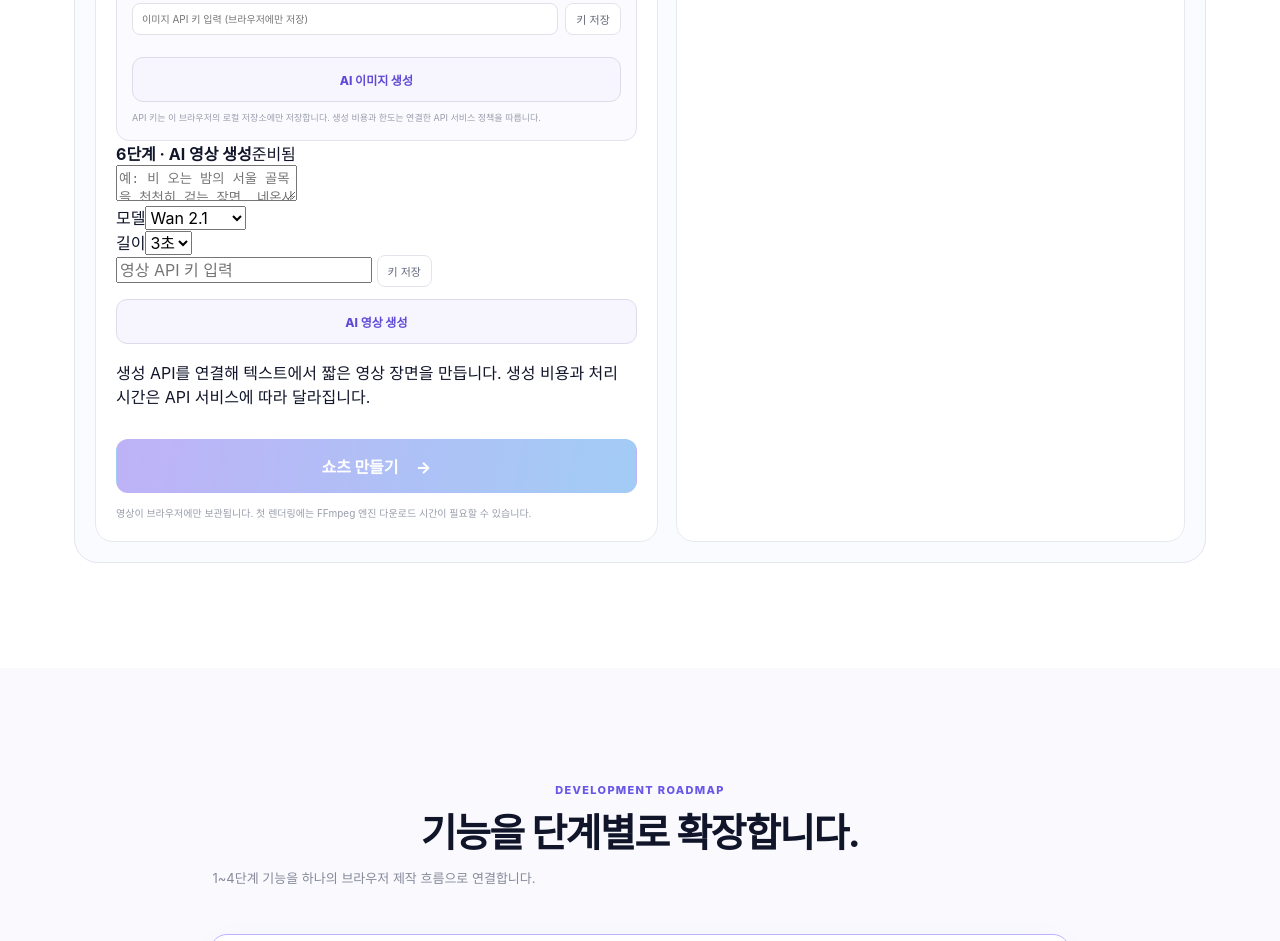
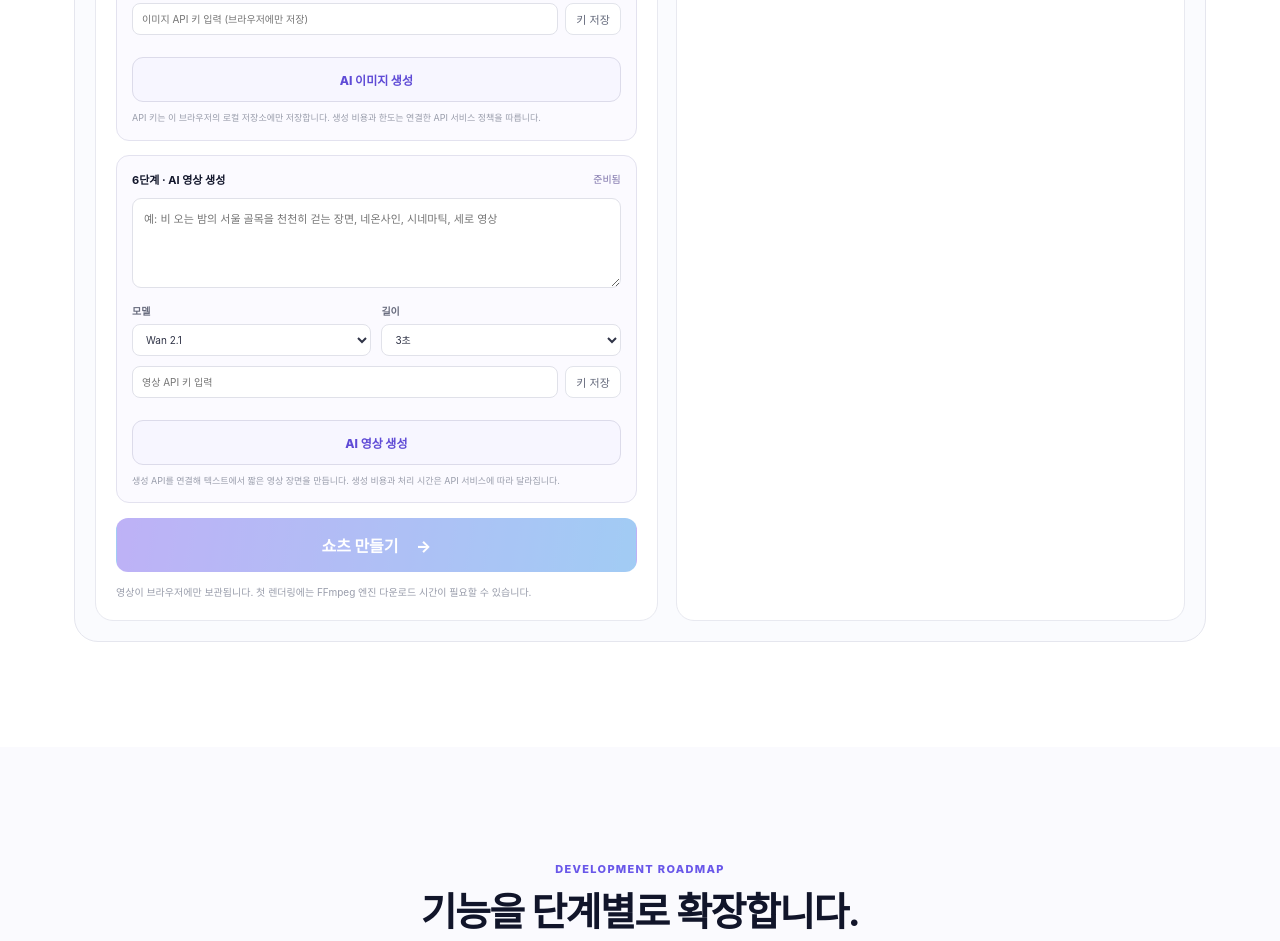
Before and after one commit to kjh9410065-art/flick-shorts, a plain HTML site: page index.html in a window 1280 px wide. Shown: the part 2336-3277 px from the top of the page. Drawn offline with Linux system fonts and the light colour scheme.

Commit message:
style: add AI video generator

```diff
--- a/style.css
+++ b/style.css
@@ -133,3 +133,14 @@ footer { max-width:1180px; margin:auto; padding:28px 24px 45px; display:flex; ju
 .image-result .download-btn{display:block;margin-top:8px;text-align:center}
 .image-note{margin:9px 0 0;color:#999dab;font-size:9px;line-height:1.5}
 @media(max-width:520px){.image-options{grid-template-columns:1fr}}
+
+/* 6단계 AI 영상 생성 UI입니다. */
+.video-ai-box{margin-top:14px;padding:15px;border:1px solid #e3e2ef;border-radius:13px;background:#fbfaff}
+.video-ai-head{display:flex;align-items:center;justify-content:space-between;font-size:11px}.video-ai-head span{color:#7b70a8;font-size:10px}
+.video-ai-box textarea{width:100%;min-height:90px;margin-top:11px;padding:11px;border:1px solid #e0e1e9;border-radius:9px;resize:vertical;outline:none;font:inherit;font-size:11px;color:#2b2f40}.video-ai-box textarea:focus{border-color:#7055ed}
+.video-ai-options{display:grid;grid-template-columns:1fr 1fr;gap:10px;margin-top:11px}.video-ai-options>div{display:flex;flex-direction:column;gap:6px}.video-ai-options label{font-size:10px;font-weight:800;color:#666a7c}.video-ai-options select{padding:8px 9px;border:1px solid #e1e2ea;border-radius:8px;background:#fff;font-size:10px;color:#303447}
+.video-ai-key-row{display:flex;gap:7px;margin-top:10px}.video-ai-key-row input{min-width:0;flex:1;padding:9px;border:1px solid #e0e1e9;border-radius:8px;font-size:10px;outline:none}
+.video-ai-actions{display:flex;gap:8px;margin-top:10px}.video-ai-actions .secondary-btn{flex:1}
+.video-ai-result{margin-top:10px}.video-ai-result video{display:block;width:100%;max-height:480px;border-radius:10px;background:#111}.video-ai-result .download-btn{display:block;margin-top:8px;text-align:center}
+.video-ai-note{margin:9px 0 0;color:#999dab;font-size:9px;line-height:1.5}
+@media(max-width:520px){.video-ai-options{grid-template-columns:1fr}}
```
